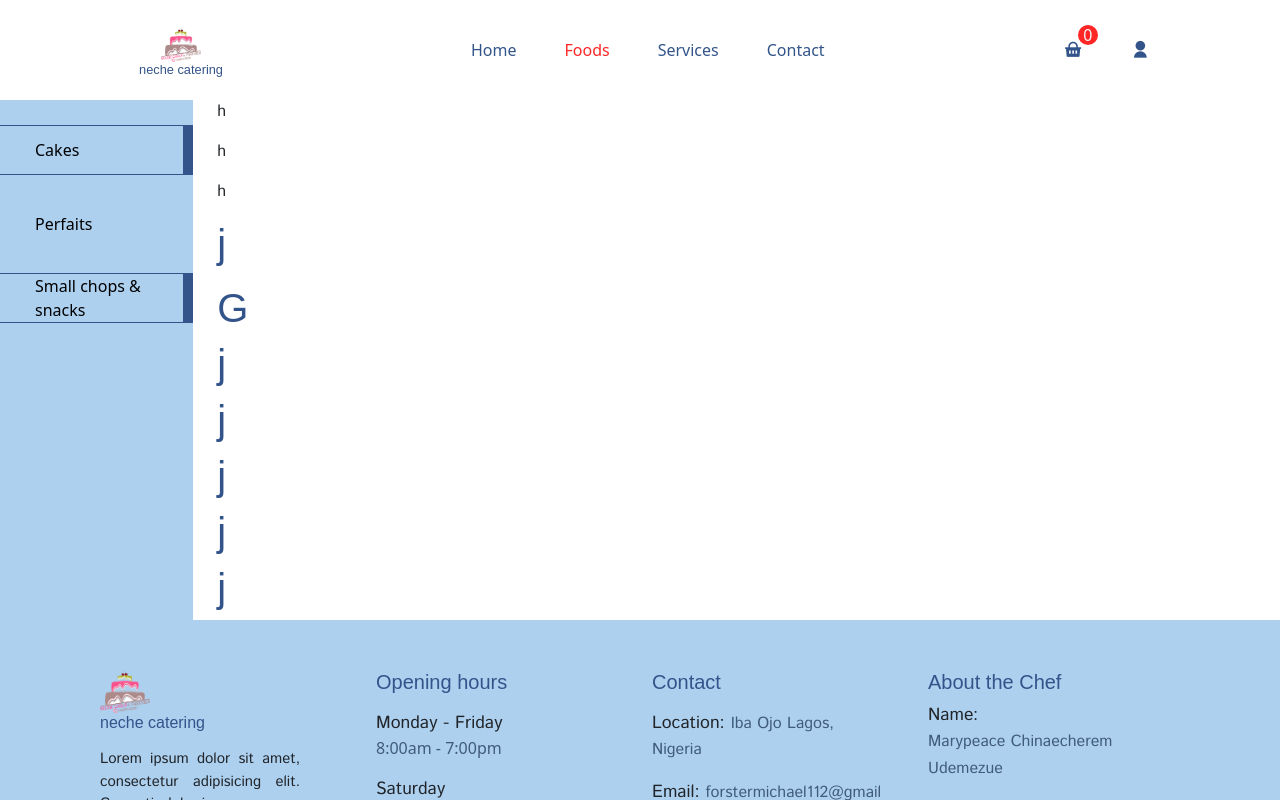
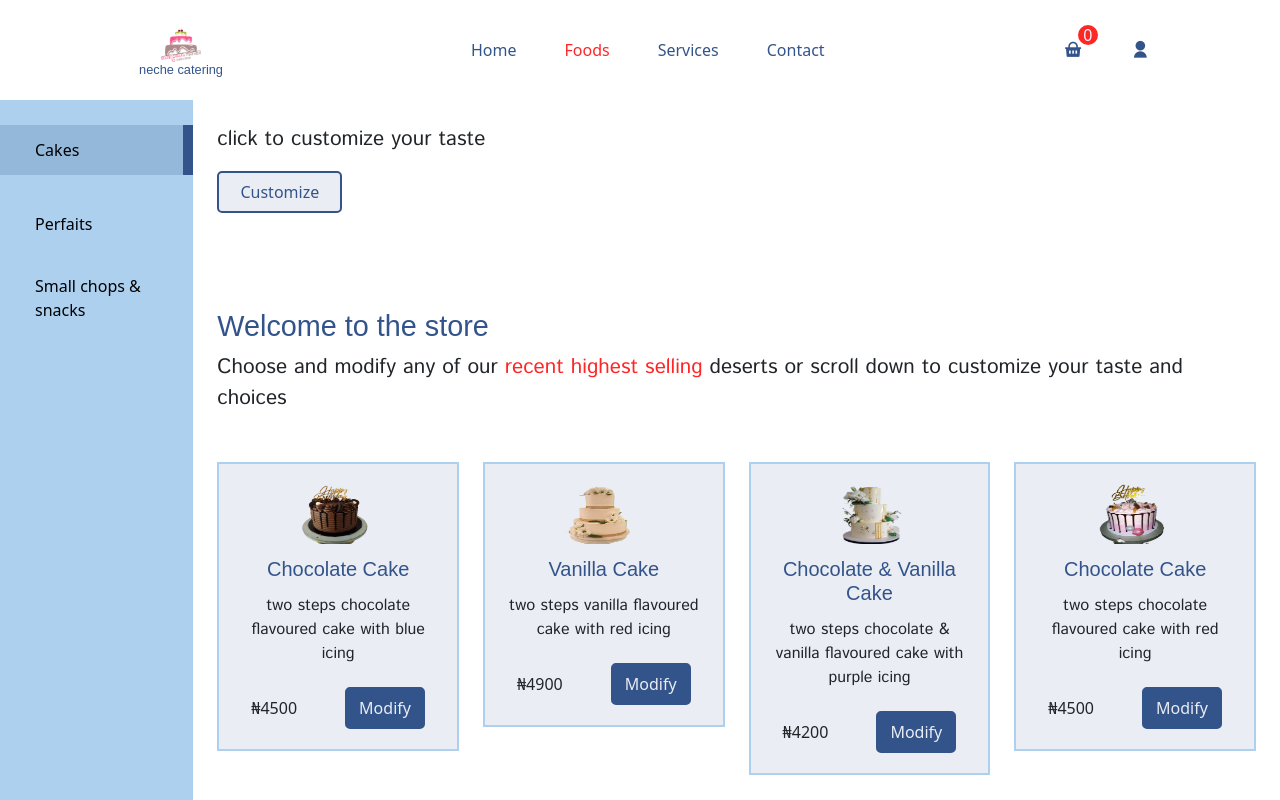
Before and after one commit to Forster112/neche-catering, a React (Vite) app: page /foods in a window 1280 px wide. Shown: the top 800 px of the page. Built offline with nearby package versions, Linux system fonts and the light colour scheme; a web font is replaced by a local one.

Commit message:
added inputs and cards to the foods page

```diff
--- a/src/color.css
+++ b/src/color.css
@@ -6,6 +6,7 @@
   main: #EAEDF3;
 } */
 
-/* div{
+div{
   color: #e73232;
-} */
+  background: #5a7baf;
+}
--- a/src/components/StyledComponents/StyledComponents.jsx
+++ b/src/components/StyledComponents/StyledComponents.jsx
@@ -8,7 +8,7 @@ export const Button = styled.button`
 
   &:hover {
     background: ${(props) =>
-      props.$primary ? "#000" : "#EAEDF3"};
+      props.$primary ? "#5a7baf" : "#EAEDF3"};
     border: ${(props) =>
       props.$primary
         ? "2px solid #33548a"
@@ -18,12 +18,12 @@ export const Button = styled.button`
       props.$primary ? "#EAEDF3" : "#33548A"};
   }
 
-  font-size: 1.05rem;
+  font-size: 1rem;
   padding: 7px 2px;
   border: 2px solid #33548a;
   border-radius: 5px;
-  width: ${props=>props.width};
-  transition: 0.3s;
+  width: ${(props) => props.width};
+  transition: 0.2s;
 `;
 
 export const PopularBtn = styled.button`
@@ -71,8 +71,8 @@ export const ProductCard = styled.div`
   flex-direction: column;
   align-items: center;
   justify-content: center;
-  gap: 5px;
-  padding: 20px;
+  gap: ${props=> props.gap || "5px"};
+  padding: ${props=> props.padding};
   border: 2px solid #add0ef;
   background: #eaedf3;
   margin-bottom: 30px;
@@ -93,3 +93,7 @@ PopularBtn.defaultProps = {
   "width": "85px",
   "height": "40px"
 }
+
+ProductCard.defaultProps = {
+  "padding": "20px"
+}
--- a/src/pages/AllFoods.jsx
+++ b/src/pages/AllFoods.jsx
@@ -1,37 +1,216 @@
 import React from "react";
+import { useState, useRef } from "react";
 import { Row, Col } from "reactstrap";
 
 import "../styles/foods.css";
+import desertdata from "../assets/fakeData/fakedata";
+import {
+  ProductCard,
+  Button,
+} from "../components/StyledComponents/StyledComponents";
 
 const AllFoods = () => {
+  const [activeType, setActiveType] =
+    useState("CAKES");
+
+  const inputWrapRef = useRef()
+
+  function activeDesertType() {
+    if (activeType === "CAKES")
+      return desertdata.filter(
+        (item) => item.category === "CAKES"
+      );
+    if (activeType === "PERFAITS")
+      return desertdata.filter(
+        (item) => item.category === "PERFAITS"
+      );
+    if (activeType === "SMALLCHOPS")
+      return desertdata.filter(
+        (item) => item.category === "SMALLCHOPS"
+      );
+  }
+
+  function showInputs(e) {
+    e.target.classList.add("hidden");
+    inputWrapRef.current.classList.add(
+      "show"
+    );
+  }
+
   return (
     <div>
       <Row>
-        <Col lg="2" md="3">
+        <Col lg="2" md="3" className="wrap">
           <div className="foods__category-wrap gap-4">
-            <div className="active__kind">
+            <div
+              onClick={() =>
+                setActiveType("CAKES")
+              }
+              className={
+                activeType === "CAKES"
+                  ? "active__kind"
+                  : ""
+              }
+            >
               Cakes
             </div>
-            <div>Perfaits</div>
-            <div className="active__kind">
+            <div
+              onClick={() =>
+                setActiveType("PERFAITS")
+              }
+              className={
+                activeType === "PERFAITS"
+                  ? "active__kind"
+                  : ""
+              }
+            >
+              Perfaits
+            </div>
+            <div
+              onClick={() =>
+                setActiveType("SMALLCHOPS")
+              }
+              className={
+                activeType === "SMALLCHOPS"
+                  ? "active__kind"
+                  : ""
+              }
+            >
               Small chops &amp; snacks
             </div>
           </div>
         </Col>
-        <Col>
-          <p>h</p>
-          <p>h</p>
-          <p>h</p>
-          <p>
-            <h1>j</h1>
-          </p>
-          <h1>G</h1>
-          <h1>j</h1>
-          <h1></h1>
-          <h1>j</h1>
-          <h1>j</h1>
-          <h1>j</h1>
-          <h1>j</h1>
+        <Col className="mt-4 me-4">
+          <Row>
+            <div className="custom__desert mb-5">
+              <p className="foods__intro">
+                click to customize your taste
+              </p>
+              <Button className="mb-5" onClick={(e)=> showInputs(e)}>
+                Customize
+              </Button>
+              <div className="hidden show__effect" ref={inputWrapRef}>
+                {(() => {
+                  if (activeType === "CAKES") {
+                    return (
+                      <div>
+                        <Row className="mb-5">
+                          <Col lg="4" md="6">
+                            <input
+                              type="text"
+                              name=""
+                              id=""
+                              placeholder="preffered flavour"
+                              className="customize__foods__inputs customize__foods__input"
+                            />
+                          </Col>
+                          <Col lg="4" md="6">
+                            <input
+                              type="number"
+                              name=""
+                              id=""
+                              placeholder="number of layers"
+                              className="customize__foods__inputs customize__foods__input"
+                            />
+                          </Col>
+                          <Col lg="4">
+                            <select
+                              name=""
+                              id=""
+                              className="customize__foods__inputs customize__foods__input"
+                            >
+                              <option value="layer size">
+                                layer size
+                                (smallest)
+                              </option>
+                              <option value="2">
+                                2
+                              </option>
+                              <option value="3">
+                                3
+                              </option>
+                              <option value="4">
+                                4
+                              </option>
+                              <option value="5">
+                                5
+                              </option>
+                            </select>
+                          </Col>
+                        </Row>
+                        <Row>
+                          <Col lg="6">
+                            <textarea
+                              name=""
+                              id=""
+                              cols="50"
+                              rows="11"
+                              placeholder="Anyother information for the chef? e.g designs, texts like birthday wishes, preffered icing color, etc."
+                              className="customize__foods__inputs"
+                            ></textarea>
+                          </Col>
+                          <Col lg="6">
+                            <ProductCard gap="20px">
+                              <h5>Choices</h5>
+                              <span>
+                                Flavour:{" "}
+                              </span>
+                              <span>
+                                Number of Layers:{" "}
+                              </span>
+                              <span>
+                                Layer size:{" "}
+                              </span>
+                              <span>
+                                Other desc:{" "}
+                              </span>
+                              <Button $primary>
+                                add to cart
+                              </Button>
+                            </ProductCard>
+                          </Col>
+                        </Row>
+                      </div>
+                    );
+                  }
+                })()}
+              </div>
+            </div>
+          </Row>
+          <Row className="mb-5">
+            <h5 className="foods__title">
+              Welcome to the store
+            </h5>
+            <p className="foods__intro mb-5">
+              Choose and modify any of our{" "}
+              <span>recent highest selling</span>{" "}
+              deserts or scroll down to customize
+              your taste and choices
+            </p>
+            {activeDesertType().map((item, i) => (
+              <Col lg="3" md="6" sm="12" key={i}>
+                <ProductCard>
+                  <img
+                    src={item.image}
+                    alt="product"
+                    className="product__image mb-2"
+                  />
+                  <h5 className="text-center">
+                    {item.name}
+                  </h5>
+                  <p className="text-center">
+                    {item.desc}
+                  </p>
+                  <div className="d-flex justify-content-between align-items-center gap-5">
+                    <span>₦{item.price}</span>
+                    <Button $primary width="80px">
+                      Modify
+                    </Button>
+                  </div>
+                </ProductCard>
+              </Col>
+            ))}
+          </Row>
         </Col>
       </Row>
     </div>
--- a/src/pages/Home.jsx
+++ b/src/pages/Home.jsx
@@ -252,7 +252,7 @@ const Home = () => {
                   <h5 className="text-center">
                     {item.name}
                   </h5>
-                  <p className="text-center">
+                  <p className="product__desc-text text-center">
                     {item.desc}
                   </p>
                   <div className="d-flex justify-content-between align-items-center gap-5">
--- a/src/styles/foods.css
+++ b/src/styles/foods.css
@@ -1,27 +1,75 @@
-.foods__category-wrap{
+.foods__category-wrap {
   width: 100%;
   height: 100%;
   padding: 25px 0;
   display: flex;
   flex-direction: column;
-  background: #ADD0EF;
+  background: #add0ef;
 }
 
-.foods__category-wrap div{
-    width: 100%;
+.foods__category-wrap div {
+  width: 100%;
   height: 50px;
   color: #000;
   font-weight: 500;
   display: flex;
   align-items: center;
   padding: 0 35px;
-  /* background: #789DC9; */
   cursor: pointer;
+  transition: 0.9s;
 }
 
-.active__kind{
-  border-right: 10px solid #33548A;
-  /* border-left: 10px solid #33548A; */
-  border-top: 1px solid #33548A;
-  border-bottom: 1px solid #33548A;
+.foods__category-wrap div:hover {
+  background: #93b8d9;
 }
+
+.active__kind {
+  border-right: 10px solid #33548a;
+  background: #93b8d9;
+}
+
+.foods__title {
+  font-size: 1.8rem;
+}
+
+.foods__intro {
+  font-size: 1.3rem;
+}
+
+.foods__intro span {
+  color: #ff2626;
+}
+
+.customize__foods__inputs {
+  border: 2px solid #33548a;
+  border-radius: 5px;
+  padding: 10px;
+  font-size: 1.1rem;
+  color: #33548a;
+  font-family: "Istok Web", sans-serif;
+}
+
+.customize__foods__input {
+  width: 340px;
+  height: 50px;
+}
+
+.hidden{
+  display: none;
+  opacity: 0;
+  filter: blur(5px);
+  transform: translateY(-50px);
+  transition: all 1s;
+}
+
+.show{
+  display: block;
+  transition-delay: 1000ms;
+}
+
+.show__effect{
+  opacity: 1;
+  filter: blur(0);
+  transform: translateY(0);
+  transition-delay: 500ms;
+}
--- a/src/styles/home.css
+++ b/src/styles/home.css
@@ -64,4 +64,5 @@
 
 .product__image{
   width: 80px;
+  height: 60px;
 }
```
